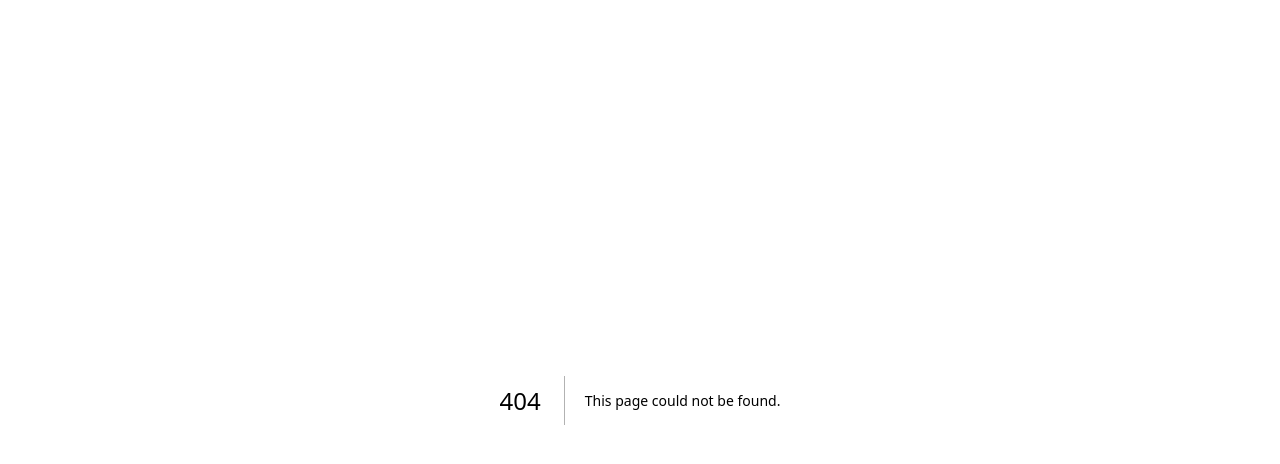
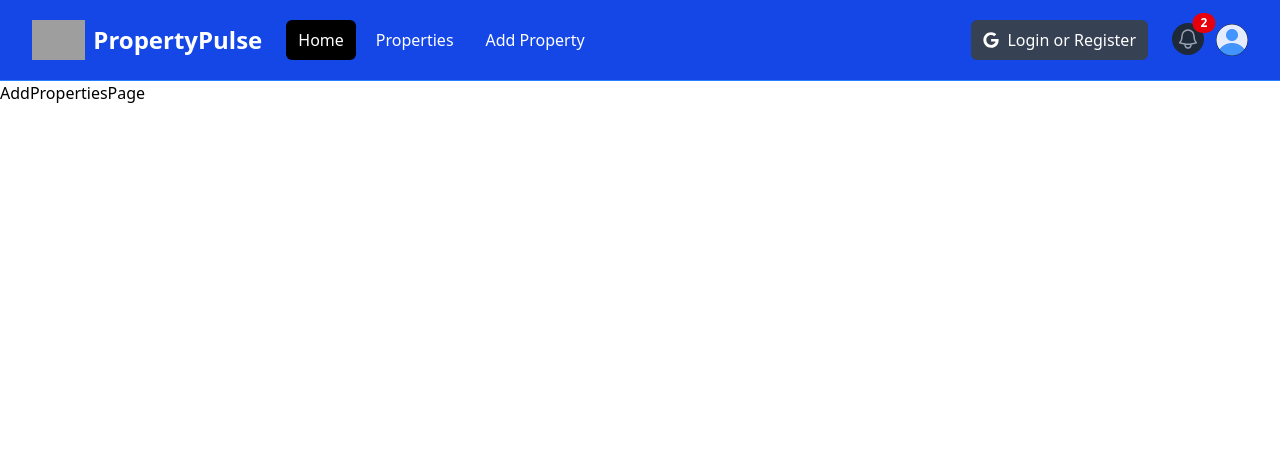
Before and after one commit to vvduth/rental-housex, a Next.js app: page /properties/add in a window 1280 px wide. Before the commit this address had no page. Shown: the top 464 px of the page. Built offline with nearby package versions, Linux system fonts and the light colour scheme; grey boxes are pictures that could not be loaded.

Commit message:
Add Navbar component and update layout; create property pages

```diff
--- /dev/null
+++ b/app/components/Navbar.tsx
@@ -0,0 +1,207 @@
+'use client'
+import React from "react";
+import { useState } from "react";
+import Link from "next/link";
+import {FaGoogle} from "react-icons/fa"
+const Navbar = () => {
+  const [isMobileMenuOpen, setIsMobileMenuOpen] = useState(false)
+  return (
+    <div>
+      <nav className="bg-blue-700 border-b border-blue-500">
+      <div className="mx-auto max-w-7xl px-2 sm:px-6 lg:px-8">
+        <div className="relative flex h-20 items-center justify-between">
+          <div className="absolute inset-y-0 left-0 flex items-center md:hidden">
+            {/* <!-- Mobile menu button--> */}
+            <button
+              type="button"
+              id="mobile-dropdown-button"
+              className="relative inline-flex items-center justify-center rounded-md p-2 text-gray-400 hover:bg-gray-700 hover:text-white focus:outline-none focus:ring-2 focus:ring-inset focus:ring-white"
+              aria-controls="mobile-menu"
+              aria-expanded="false"
+              onClick={() => {
+                setIsMobileMenuOpen((prev) => !prev)
+              }}
+            >
+              <span className="absolute -inset-0.5"></span>
+              <span className="sr-only">Open main menu</span>
+              <svg
+                className="block h-6 w-6"
+                fill="none"
+                viewBox="0 0 24 24"
+                strokeWidth="1.5"
+                stroke="currentColor"
+                aria-hidden="true"
+              >
+                <path
+                  strokeLinecap="round"
+                  strokeLinejoin="round"
+                  d="M3.75 6.75h16.5M3.75 12h16.5m-16.5 5.25h16.5"
+                />
+              </svg>
+            </button>
+          </div>
+
+          <div
+            className="flex flex-1 items-center justify-center md:items-stretch md:justify-start"
+          >
+            {/* <!-- Logo --> */}
+            <Link className="flex flex-shrink-0 items-center" href="/">
+              <img
+                className="h-10 w-auto"
+                src="images/logo-white.png"
+                alt="PropertyPulse"
+              />
+
+              <span className="hidden md:block text-white text-2xl font-bold ml-2"
+                >PropertyPulse</span>
+            </Link>
+            {/* <!-- Desktop Menu Hidden below md screens --> */}
+            <div className="hidden md:ml-6 md:block">
+              <div className="flex space-x-2">
+                <Link
+                  href="/"
+                  className="text-white bg-black hover:bg-gray-900 hover:text-white rounded-md px-3 py-2"
+                  >Home</Link>
+                <Link
+                  href="/properties"
+                  className="text-white hover:bg-gray-900 hover:text-white rounded-md px-3 py-2"
+                  >Properties</Link>
+                <Link
+                  href="/properties/add"
+                  className="text-white hover:bg-gray-900 hover:text-white rounded-md px-3 py-2"
+                  >Add Property</Link>
+              </div>
+            </div>
+          </div>
+
+          {/* <!-- Right Side Menu (Logged Out) --> */}
+          <div className="hidden md:block md:ml-6">
+            <div className="flex items-center">
+              <button
+                className="flex items-center text-white bg-gray-700 hover:bg-gray-900 hover:text-white rounded-md px-3 py-2"
+              >
+                <FaGoogle className="text-white mr-2" />
+                <span>Login or Register</span>
+              </button>
+            </div>
+          </div>
+
+          {/* <!-- Right Side Menu (Logged In) --> */}
+          <div
+            className="absolute inset-y-0 right-0 flex items-center pr-2 md:static md:inset-auto md:ml-6 md:pr-0"
+          >
+            <Link href="/messages" className="relative group">
+              <button
+                type="button"
+                className="relative rounded-full bg-gray-800 p-1 text-gray-400 hover:text-white focus:outline-none focus:ring-2 focus:ring-white focus:ring-offset-2 focus:ring-offset-gray-800"
+              >
+                <span className="absolute -inset-1.5"></span>
+                <span className="sr-only">View notifications</span>
+                <svg
+                  className="h-6 w-6"
+                  fill="none"
+                  viewBox="0 0 24 24"
+                  strokeWidth="1.5"
+                  stroke="currentColor"
+                  aria-hidden="true"
+                >
+                  <path
+                    strokeLinecap="round"
+                    strokeLinejoin="round"
+                    d="M14.857 17.082a23.848 23.848 0 005.454-1.31A8.967 8.967 0 0118 9.75v-.7V9A6 6 0 006 9v.75a8.967 8.967 0 01-2.312 6.022c1.733.64 3.56 1.085 5.455 1.31m5.714 0a24.255 24.255 0 01-5.714 0m5.714 0a3 3 0 11-5.714 0"
+                  />
+                </svg>
+              </button>
+              <span
+                className="absolute top-0 right-0 inline-flex items-center justify-center px-2 py-1 text-xs font-bold leading-none text-white transform translate-x-1/2 -translate-y-1/2 bg-red-600 rounded-full"
+              >
+                2
+                {/* <!-- Replace with the actual number of notifications --> */}
+              </span>
+            </Link>
+            {/*!-- Profile dropdown button --> */}
+            <div className="relative ml-3">
+              <div>
+                <button
+                  type="button"
+                  className="relative flex rounded-full bg-gray-800 text-sm focus:outline-none focus:ring-2 focus:ring-white focus:ring-offset-2 focus:ring-offset-gray-800"
+                  id="user-menu-button"
+                  aria-expanded="false"
+                  aria-haspopup="true"
+                >
+                  <span className="absolute -inset-1.5"></span>
+                  <span className="sr-only">Open user menu</span>
+                  <img
+                    className="h-8 w-8 rounded-full"
+                    src="/images/profile.png"
+                    alt=""
+                  />
+                </button>
+              </div>
+
+              {/* <!-- Profile dropdown --> */}
+              <div
+                id="user-menu"
+                className="hidden absolute right-0 z-10 mt-2 w-48 origin-top-right rounded-md bg-white py-1 shadow-lg ring-1 ring-black ring-opacity-5 focus:outline-none"
+                role="menu"
+                aria-orientation="vertical"
+                aria-labelledby="user-menu-button"
+                // tabIndex="-1"
+              >
+                <Link
+                  href="/profile"
+                  className="block px-4 py-2 text-sm text-gray-700"
+                  role="menuitem"
+                //   tabIndex="-1"
+                  id="user-menu-item-0"
+                  >Your Profile</Link>
+                <Link
+                  href="/saved-properties"
+                  className="block px-4 py-2 text-sm text-gray-700"
+                  role="menuitem"
+                //   tabIndex="-1"
+                  id="user-menu-item-2"
+                  >Saved Properties</Link>
+                <button
+                  className="block px-4 py-2 text-sm text-gray-700"
+                  role="menuitem"
+                //   tabIndex="-1"
+                  id="user-menu-item-2"
+                >
+                  Sign Out
+                </button>
+              </div>
+            </div>
+          </div>
+        </div>
+      </div>
+
+      {/* <!-- Mobile menu, show/hide based on menu state. --> */}
+      <div className="hidden" id="mobile-menu">
+        <div className="space-y-1 px-2 pb-3 pt-2">
+          <Link
+            href="/"
+            className="bg-black text-white block rounded-md px-3 py-2 text-base font-medium"
+            >Home</Link>
+          <Link
+            href="/properties"
+            className="text-white block rounded-md px-3 py-2 text-base font-medium"
+            >Properties</Link>
+          <Link
+            href="/properties/add"
+            className="text-white block rounded-md px-3 py-2 text-base font-medium"
+            >Add Property</Link>
+          <button
+            className="flex items-center text-white bg-gray-700 hover:bg-gray-900 hover:text-white rounded-md px-3 py-2 my-5"
+          >
+            <i className="fa-brands fa-google mr-2"></i>
+            <span>Login or Register</span>
+          </button>
+        </div>
+      </div>
+    </nav>
+    </div>
+  );
+};
+
+export default Navbar;
--- a/app/layout.tsx
+++ b/app/layout.tsx
@@ -1,7 +1,7 @@
 import React from 'react'
 import '@/assets/styles/globals.css'
 import { Metadata } from 'next';
-
+import Navbar from './components/Navbar';
 const metadata:Metadata = {
   title: 'Property Rental',
   keywords: 'Rental, properties and real estates ',
@@ -14,6 +14,7 @@
     <html>
         <body>
             <main>
+              <Navbar />
                 {children}
             </main>
         </body>
--- a/app/page.tsx
+++ b/app/page.tsx
@@ -1,8 +1,12 @@
 import React from 'react'
-
+import Link from 'next/link'
 const HomePage = () => {
   return (
-    <div className='text-2xl'>HomePage</div>
+    <div className='text-2xl'>
+      <h1 >welcome</h1>
+      <Link href={'/properties'}>
+      go to properties</Link>
+    </div>
   )
 }
 
--- /dev/null
+++ b/app/properties/[...id]/page.tsx
@@ -0,0 +1,13 @@
+import React from 'react'
+
+const PropertyPage = ({params}: {
+  params: {
+    id: string
+  }
+}) => {
+  return (
+    <div>PropertyPage {params.id}</div>
+  )
+}
+
+export default PropertyPage
--- /dev/null
+++ b/app/properties/add/page.tsx
@@ -0,0 +1,9 @@
+import React from 'react'
+
+const AddPropertiesPage = () => {
+  return (
+    <div>AddPropertiesPage</div>
+  )
+}
+
+export default AddPropertiesPage
--- /dev/null
+++ b/app/properties/page.tsx
@@ -0,0 +1,9 @@
+import React from 'react'
+
+const PropertiesPage = () => {
+  return (
+    <div>PropertiesPage</div>
+  )
+}
+
+export default PropertiesPage
```
Also changed, not shown: package.json (+6 -4 lines), 1 other file (tests, documents, lock files or other folders).
